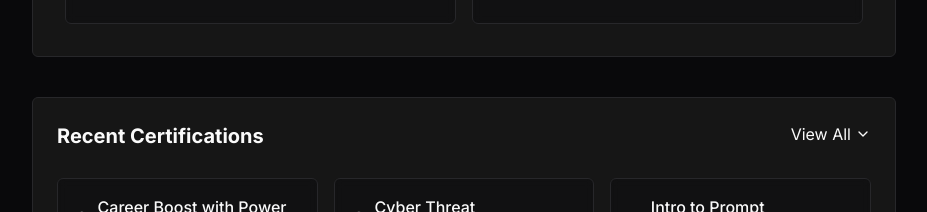
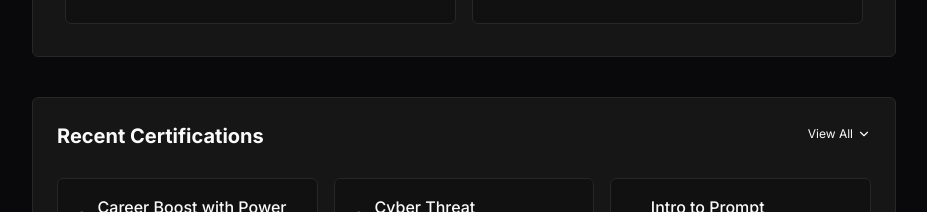
Before and after one commit to chalesttt/lesternacino, a React (Vite) app: page / in a window 1280 px wide. Shown: the part 1700-1912 px from the top of the page, without its empty margins (176-1103 px from the left). Built offline with nearby package versions, Linux system fonts and the light colour scheme.

Commit message:
Update Certifications.tsx

```diff
--- a/src/components/Certifications.tsx
+++ b/src/components/Certifications.tsx
@@ -76,10 +76,10 @@ const Certifications = () => {
         <Collapsible open={isExpanded}>
           <CollapsibleTrigger
             onClick={() => setIsExpanded(!isExpanded)}
-            className="text-[12px] text-sm sm:text-base text-primary hover:underline flex items-center"
+            className="text-[12px] sm:text-[12px] text-primary hover:underline flex items-center"
           >
             {isExpanded ? "Show Less" : "View All"}
-            <ChevronDown size={16} className={`ml-1 transition-transform ${isExpanded ? "rotate-180" : ""}`} />
+            <ChevronDown size={14} className={`ml-1 transition-transform ${isExpanded ? "rotate-180" : ""}`} />
           </CollapsibleTrigger>
         </Collapsible>
         </div>
```
